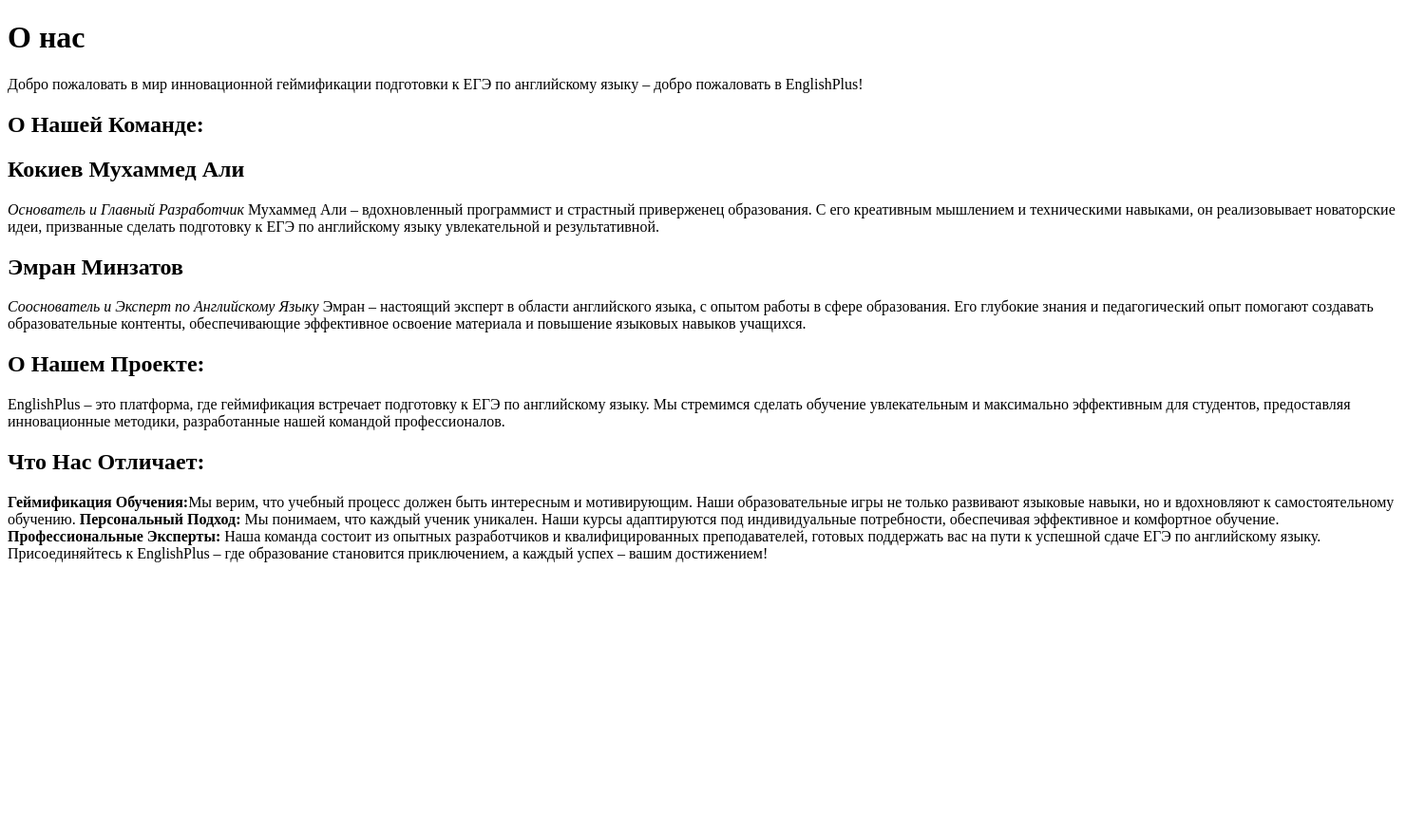
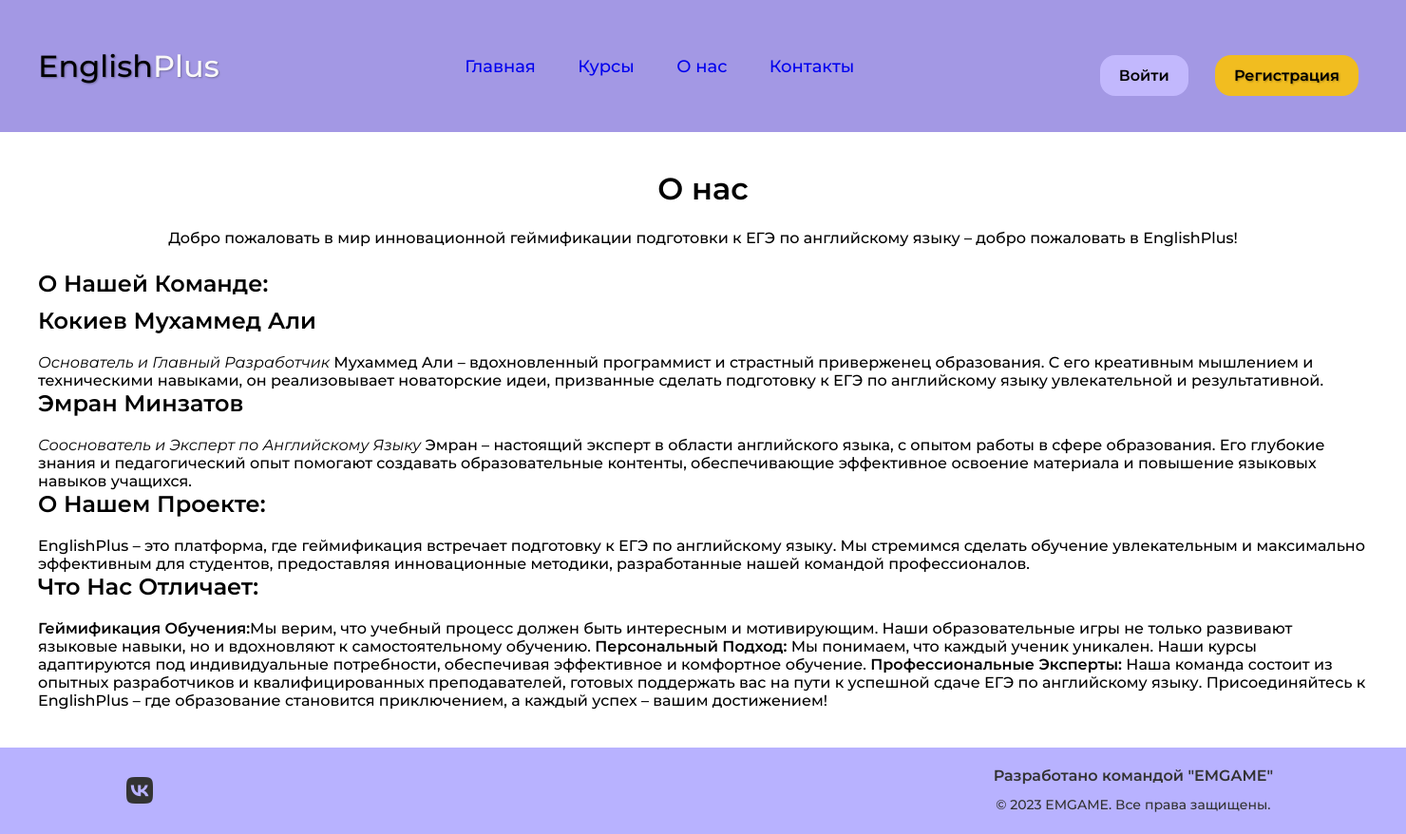
Before and after one commit to MakerAVGN/Kurs_Project, a Node server app: page /about in a window 1480 px wide. Shown: the whole page at 95% size. Before the commit the page ends 592 px from the top, so only its background shows below. Run offline with Node 20, Linux system fonts and the light colour scheme.

Commit message:
Задизайнил много чего

```diff
--- a/cabinet.js
+++ b/cabinet.js
@@ -77,25 +77,23 @@
   );
 });
 
-router.patch("/change_profile_pic", (req, res) => {
+router.post("/change_profile_pic", (req, res) => {
   const id = req.session.userID;
   const newProfilePic = req.body.profilePicAddress;
-  const imageExtensions = /\.(jpg|jpeg|png|gif|webp)$/i;
-  const urlRegex = /^(https?|ftp):\/\/[^\s/$.?#].[^\s]*$/;
-
+  const imageExtensions = /(̇jpg|jpeg|png|gif|webp)/i;
+const urlRegex = /^(https?|ftp):[^/.?#].[^]*/;
   if (!urlRegex.test(newProfilePic) || !imageExtensions.test(newProfilePic)) {
     return res.status(400).json({ error: "Invalid image URL" });
   }
-
   db.query(
     `UPDATE students SET profile_pic = ? WHERE studentID = ?`,
     [newProfilePic, id],
     (err, result) => {
       if (err) {
-        res.status(500).json({ error: "Что-то пошло не так" });
+        res.status(500).json({ error: "Something went wrong" });
         throw err;
       } else {
-        res.status(200).json({ success: true, message: "Фотография профиля успешно обновлена" });
+        res.status(200).json({ error: "Profile picture updated successfully" });
       }
     }
   );
--- a/index.js
+++ b/index.js
@@ -5,8 +5,11 @@
 const cabinet = require("./cabinet.js");
 const log_reg = require("./log_reg.js");
 const mainRoutes = require("./main_routes.js");
+const cors = require("cors");
+
 
 app.use(express.static("public"));
+app.use(cors());
 app.use(express.static(path.join(__dirname, "public")));
 app.set("view engine", "ejs");
 
--- a/public/css/footer.css
+++ b/public/css/footer.css
@@ -1,32 +1,53 @@
-footer {
+body {
   display: flex;
-  align-items: center;
-  justify-content: space-between;
-  padding: 10px 0;
-  background-color: #bfcde0;
+  flex-direction: column;
+  min-height: 100vh;
+  margin: 0;
 }
 
-.vk-icon {
-  width: 100%;
-  scale: 1.5;
+main {
+  flex-grow: 1;
+}
+
+footer {
+  background-color: #b8b2ff;
+  color: #333;
+  padding: 20px 0;
+}
+
+.footer-content {
+  max-width: 1200px;
+  margin: 0 auto;
+  display: flex;
+  justify-content: space-between;
+  align-items: center;
+}
+
+.social-icons {
+  display: flex;
+  gap: 15px;
+  scale: 2;
+}
+
+.social-link {
+  text-decoration: none;
+  color: #333;
+  transition: color 0.3s;
+}
+
+.social-link:hover {
+  color: #d75400;
+}
+
+.team-info {
   text-align: center;
 }
 
-.vk-icon:visited {
-  color: initial;
+.team-name {
+  margin-bottom: 10px;
 }
 
-.team-name {
-  text-align: center;
-  width: 100%;
-  color: #000;
+.copyright {
+  font-size: 14px;
+  color: #333;
 }
-
-.modal-content {
-  z-index: 1;
-  background-color: #fefefe;
-  margin: 10% auto;
-  padding: 20px;
-  border: 1px solid #888;
-  width: 30%;
-}
--- /dev/null
+++ b/public/css/main-list.css
@@ -0,0 +1,80 @@
+main {
+    max-width: 1400px;
+    margin: 0 auto;
+    padding: 40px;
+
+    /* Добавьте это свойство для центрирования текста */
+}
+
+h1 {
+    margin-bottom: 20px;
+}
+
+main .centered {
+    text-align: center;
+}
+
+/* Применить margin-bottom: 20px; только ко второму элементу с классом .centered внутри main */
+main .centered:nth-child(2) {
+    margin-bottom: 20px;
+}
+
+section {
+margin-bottom: 40px;
+}
+
+h2 {
+font-size: 24px;
+margin-bottom: 20px;
+}
+
+.first-h2 {
+    margin-bottom: 10px;
+}
+
+p {
+font-size: 16px;
+line-height: 1.6;
+}
+
+
+.about-us {
+background-color: #f5f5f5;
+padding: 40px;
+}
+
+.about-us h2 {
+color: #333;
+}
+
+.about-us p {
+color: #666;
+}
+
+
+.courses {
+background-color: #fff;
+padding: 40px;
+}
+
+.courses h2 {
+color: #333;
+}
+
+.courses p {
+color: #666;
+}
+
+
+.contacts {
+background-color: #f5f5f5;
+padding: 40px;
+}
+
+.contacts h2 {
+color: #333;
+}
+
+.contacts p {
+color: #666;
+}
--- a/public/css/modal-log.css
+++ b/public/css/modal-log.css
@@ -118,3 +118,19 @@
   right: 25px;
   cursor: pointer;
 }
+
+label,
+input,
+button {
+  margin-top: 10px;
+  margin-right: 10px;
+}
+
+form input {
+  padding: 20px;
+  width: 100%;
+  height: 100%;
+  border-radius: 38px;
+  border: 2px #ced8df solid;
+  text-align: left;
+}
--- a/public/css/modal-sign.css
+++ b/public/css/modal-sign.css
@@ -81,6 +81,7 @@
     cursor: pointer;
     transition: all 0.5s ease;
     font-size: 16px;
+    margin-top: 20px;
 }
 
 .modal-content-sign .btn-modal {
@@ -116,3 +117,19 @@
     right: 25px;
     cursor: pointer;
 }
+
+label,
+input,
+button {
+    margin-top: 10px;
+    margin-right: 10px;
+}
+
+form input {
+    padding: 20px;
+    width: 100%;
+    height: 100%;
+    border-radius: 38px;
+    border: 2px #ced8df solid;
+    text-align: left;
+}
--- a/views/about.ejs
+++ b/views/about.ejs
@@ -4,13 +4,19 @@
     <meta charset="UTF-8">
     <meta name="viewport" content="width=device-width, initial-scale=1.0">
     <title>О нас</title>
+    <link rel="stylesheet" href="css/main-list.css">
+    <link rel="stylesheet" href="css/modal-log.css">
+    <link rel="stylesheet" href="css/modal-sign.css">
 </head>
 <body>
-    <h1>О нас</h1>
-    <p>Добро пожаловать в мир инновационной геймификации подготовки к ЕГЭ по английскому языку – добро пожаловать в
+    <%- include('header') %>
+    <main>
+
+    <h1 class="centered">О нас</h1>
+    <p class="centered">Добро пожаловать в мир инновационной геймификации подготовки к ЕГЭ по английскому языку – добро пожаловать в
     EnglishPlus!</p>
 
-    <h2>О Нашей Команде:</h2>
+    <h2 class="first-h2">О Нашей Команде:</h2>
 
     <h2>Кокиев Мухаммед Али</h2>
     <i>Основатель и Главный Разработчик</i>
@@ -44,5 +50,10 @@
     поддержать вас на пути к успешной сдаче ЕГЭ по английскому языку.
 
     Присоединяйтесь к EnglishPlus – где образование становится приключением, а каждый успех – вашим достижением!
+    </main>
+    <%- include('footer') %>
+    <%- include('modalLog') %>
+    <%- include('modalSign') %>
+    <script src="js/modal.js"></script>
 </body>
 </html>
--- a/views/footer.ejs
+++ b/views/footer.ejs
@@ -1,16 +1,31 @@
 <!DOCTYPE html>
 <html lang="en">
+
 <head>
     <meta charset="UTF-8">
     <meta name="viewport" content="width=device-width, initial-scale=1.0">
     <title>Document</title>
     <link rel="stylesheet" href="css/footer.css">
-    <link rel="stylesheet" href="https://cdnjs.cloudflare.com/ajax/libs/font-awesome/6.4.2/css/all.min.css" integrity="sha512-z3gLpd7yknf1YoNbCzqRKc4qyor8gaKU1qmn+CShxbuBusANI9QpRohGBreCFkKxLhei6S9CQXFEbbKuqLg0DA==" crossorigin="anonymous" referrerpolicy="no-referrer" />
+    <link rel="stylesheet" href="https://cdnjs.cloudflare.com/ajax/libs/font-awesome/6.4.2/css/all.min.css"
+        integrity="sha512-z3gLpd7yknf1YoNbCzqRKc4qyor8gaKU1qmn+CShxbuBusANI9QpRohGBreCFkKxLhei6S9CQXFEbbKuqLg0DA=="
+        crossorigin="anonymous" referrerpolicy="no-referrer" />
 </head>
+
 <body>
     <footer>
-        <i class="fa-brands fa-vk vk-icon"></i>
-        <h4 class='team-name'> Разработано командой "EMGAME"</h4>
+        <div class="footer-content">
+            <div class="social-icons">
+                <a href="https://vk.com" target="_blank" class="social-link">
+                    <i class="fa-brands fa-vk vk-icon"></i>
+                </a>
+                <!-- Добавьте другие социальные иконки при необходимости -->
+            </div>
+            <div class="team-info">
+                <h4 class='team-name'> Разработано командой "EMGAME"</h4>
+                <p class="copyright">© 2023 EMGAME. Все права защищены.</p>
+            </div>
+        </div>
     </footer>
 </body>
+
 </html>
--- a/views/header.ejs
+++ b/views/header.ejs
@@ -23,9 +23,6 @@
           <button id="btn-sign" class="btn-sign sign">Регистрация</button>
         </div>
       </div>
-      <div class="presentation">
-        <div class="start-learning" id="start-lesson">Начать обучение</div>
-      </div>
     </header>
   </body>
 </html>
--- a/views/main.ejs
+++ b/views/main.ejs
@@ -8,6 +8,9 @@
 </head>
 <body>
     <main>
+      <div class="presentation">
+        <div class="start-learning start-lesson" id="start-lesson">Начать обучение</div>
+      </div>
         <div class="width-container">
           <div class="center-text">
             <h2>Начните подготовку к английскому прямо сейчас!</h2>
@@ -55,7 +58,7 @@
                   Подготовка для учеников, желающих уже сейчас начать готовиться к
                   ЕГЭ по английскому языку
                 </p>
-                <button class="btn-main">Смотреть план</button>
+                <button class="btn-main" >Смотреть план</button>
               </div>
             </div>
           </div>
```
Also changed, not shown: public/css/cabinet.css (+49 -19 lines), public/css/classes.css (added, +51 -0 lines), public/css/contacts.css (added, +55 -0 lines), public/js/cabinet.js (+33 -41 lines), views/cabinet.ejs (+16 -13 lines), views/classes.ejs (added, +51 -0 lines), views/contacts.ejs (+35 -1 lines), views/curses.ejs (deleted, +0 -11 lines), public/js/modal.js (line endings or trailing spaces).
